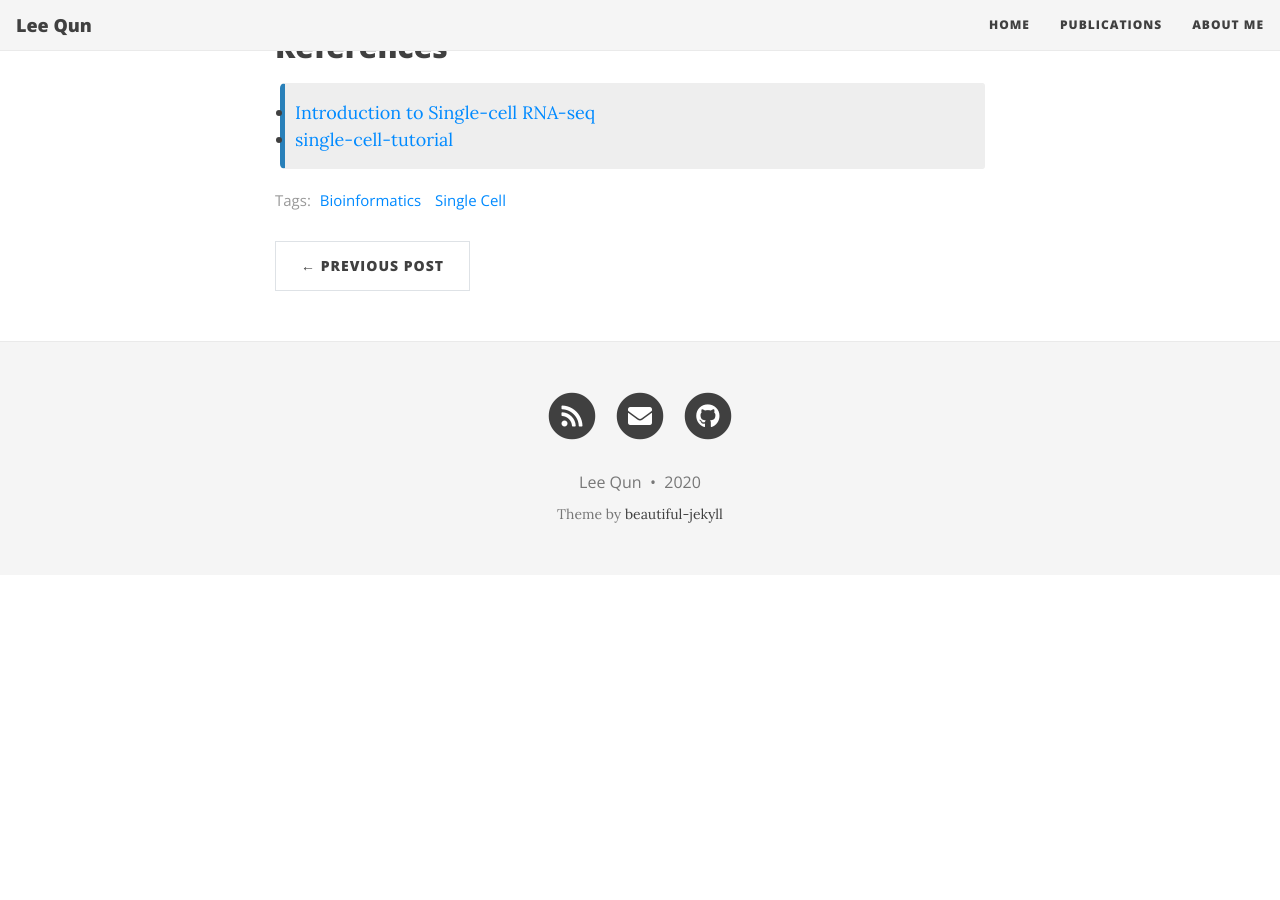
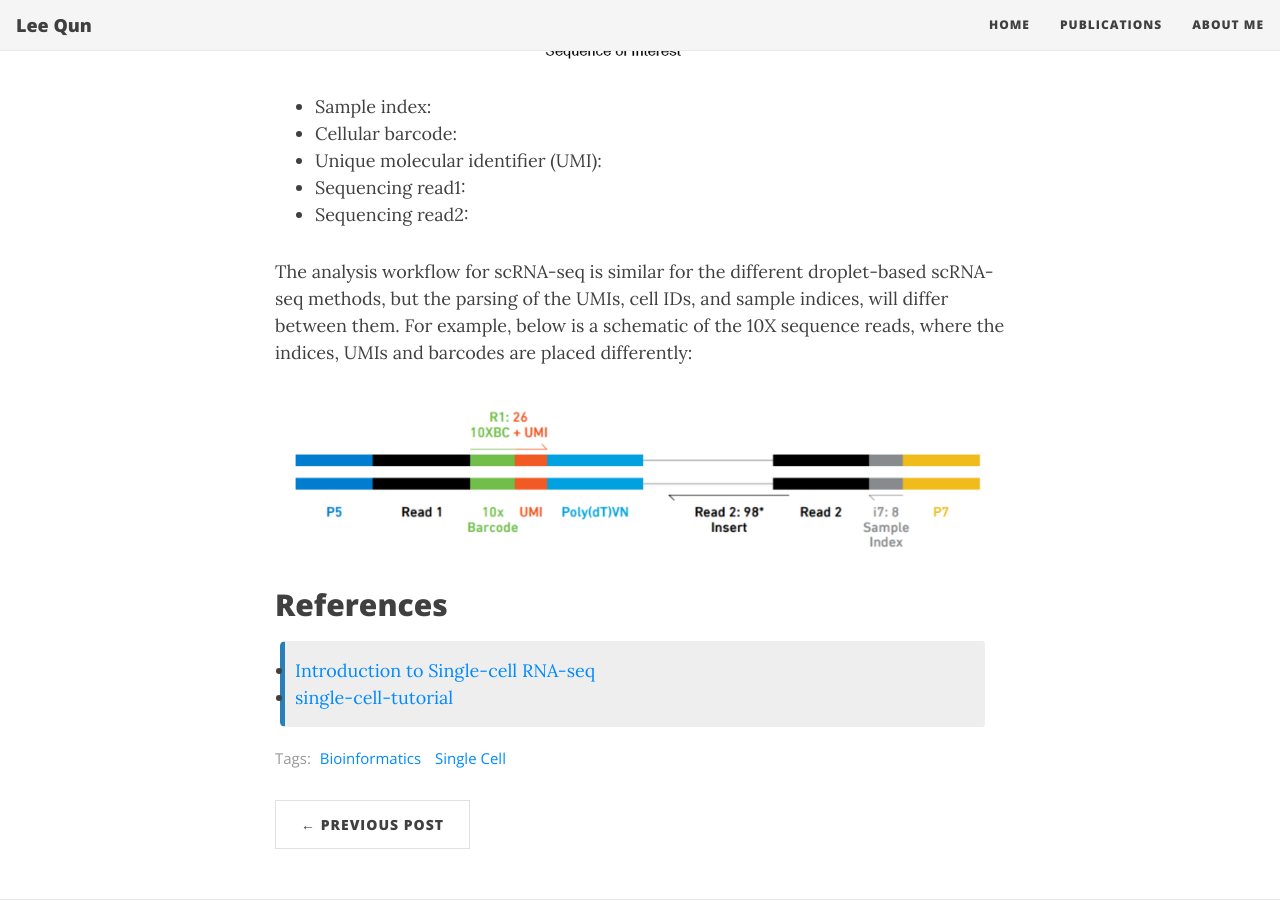
Before and after one commit to leequn/leequn.github.io, a Jekyll site: the page built from _posts/2020-06-19-SingleCell.md, in a window 1280 px wide and 900 px high, scrolled down 3214 px. Built offline with Jekyll 4.4.1, drawn with Linux system fonts in a browser that asks for light colours; nearby versions of some CDN libraries; comment, search, counter and statistics services are not loaded; before the commit the page ends 3789 px from its top, so only the background shows below that.

Commit message:
Update 2020-06-19-SingleCell.md

```diff
--- a/_posts/2020-06-19-SingleCell.md
+++ b/_posts/2020-06-19-SingleCell.md
@@ -56,11 +56,17 @@ RNA sequences (also referred to as reads or tags), will be derived either from t
 Many of the same analysis steps need to occur for 3’-end sequencing as for full-length, but 3’ protocols have been increasing in popularity and consist of a few more steps in the analysis. Therefore, our materials are going to detail the analysis of data from these 3’ protocols with a focus on the droplet-based methods (inDrops, Drop-seq, 10X Genomics).
 
 #### 3.1.1 What information is present in each of the reads (3’-end reads (includes all droplet-based methods)
+![pic4](/assets/img/scrnaseq/4.jpg)
 - Sample index:
 - Cellular barcode:
 - Unique molecular identifier (UMI):
 - Sequencing read1:
 - Sequencing read2:
+
+The analysis workflow for scRNA-seq is similar for the different droplet-based scRNA-seq methods, but the parsing of the UMIs, cell IDs, and sample indices, will differ between them. For example, below is a schematic of the 10X sequence reads, where the indices, UMIs and barcodes are placed differently:
+
+![pic5](/assets/img/scrnaseq/5.jpg)
+
 
 
 ## References
```
